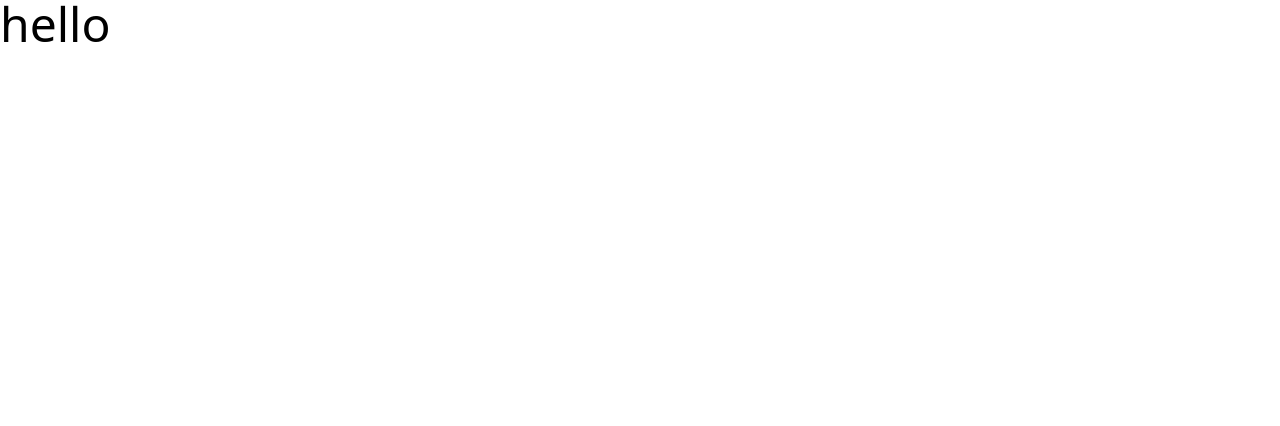
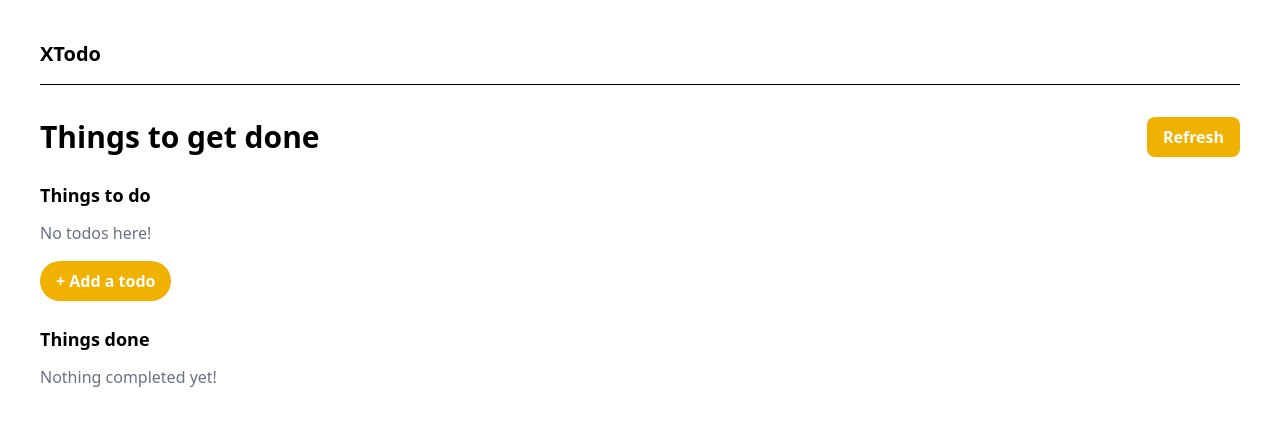
Before and after one commit to Abhishek1017-sh/Devslane_react, a React (Vite) app: page / in a window 1280 px wide. Shown: the top 426 px of the page. Built offline with nearby package versions, Linux system fonts and the light colour scheme.

Commit message:
assignment_72.1

```diff
--- a/src/App.jsx
+++ b/src/App.jsx
@@ -1,15 +1,20 @@
-import { useState } from 'react'
+import React from "react";
+import { BrowserRouter as Router, Routes, Route } from "react-router-dom";
+import { TodoProvider } from "./context/TodoContext";
+import Navbar from "./components/Navbar";
+import Home from "./pages/Home";
 
-
-function App() {
-
-
+export default function App() {
   return (
-    <>
-    <div className="text-5xl">hello</div>
-
-    </>
-  )
+    <TodoProvider>
+      <Router>
+        <div className="min-h-screen bg-white p-10">
+          <Navbar />
+          <Routes>
+            <Route path="*" element={<Home />} />
+          </Routes>
+        </div>
+      </Router>
+    </TodoProvider>
+  );
 }
-
-export default App
--- /dev/null
+++ b/src/components/AddTodoButton.jsx
@@ -0,0 +1,21 @@
+import React, { useState } from "react";
+import AddTodoForm from "./AddToDoForm";
+
+export default function AddTodoButton() {
+  const [showForm, setShowForm] = useState(false);
+
+  return (
+    <div>
+      {!showForm ? (
+        <button
+          onClick={() => setShowForm(true)}
+          className="mt-4 flex items-center bg-yellow-500 hover:bg-yellow-600 text-white px-4 py-2 rounded-full font-semibold"
+        >
+          + Add a todo
+        </button>
+      ) : (
+        <AddTodoForm onCancel={() => setShowForm(false)} />
+      )}
+    </div>
+  );
+}
--- /dev/null
+++ b/src/components/AddTodoForm.jsx
@@ -0,0 +1,42 @@
+import React, { useState } from "react";
+import { useTodos } from "../context/TodoContext";
+
+export default function AddTodoForm({ onCancel }) {
+  const { addTodo } = useTodos();
+  const [text, setText] = useState("");
+
+  const handleSave = () => {
+    if (text.trim()) {
+      addTodo(text.trim());
+      setText("");
+      onCancel();
+    }
+  };
+
+  return (
+    <div className="p-4 border rounded-lg mt-4">
+      <h4 className="font-semibold mb-2">Create a todo</h4>
+      <input
+        type="text"
+        placeholder="Write your task"
+        value={text}
+        onChange={(e) => setText(e.target.value)}
+        className="w-full border rounded px-3 py-2 mb-3"
+      />
+      <div className="space-x-3">
+        <button
+          onClick={handleSave}
+          className="bg-yellow-500 hover:bg-yellow-600 text-white px-4 py-2 rounded-lg font-semibold"
+        >
+          Save
+        </button>
+        <button
+          onClick={onCancel}
+          className="bg-gray-100 hover:bg-gray-200 text-black px-4 py-2 rounded-lg font-semibold"
+        >
+          Cancel
+        </button>
+      </div>
+    </div>
+  );
+}
--- /dev/null
+++ b/src/components/Navbar.jsx
@@ -0,0 +1,9 @@
+import React from "react";
+
+export default function Navbar() {
+  return (
+    <header className="flex justify-between items-center border-b pb-4">
+      <h1 className="text-xl font-bold">XTodo</h1>
+    </header>
+  );
+}
--- /dev/null
+++ b/src/components/TodoItem.jsx
@@ -0,0 +1,18 @@
+import React from "react";
+import { useTodos } from "../context/TodoContext";
+
+export default function TodoItem({ todo }) {
+  const { toggleTodo } = useTodos();
+
+  return (
+    <li className="flex items-center space-x-2">
+      <input
+        type="checkbox"
+        checked={todo.done}
+        onChange={() => toggleTodo(todo.id)}
+        className="h-4 w-4 accent-yellow-500"
+      />
+      <span className={todo.done ? "line-through" : ""}>{todo.text}</span>
+    </li>
+  );
+}
--- /dev/null
+++ b/src/components/TodoList.jsx
@@ -0,0 +1,15 @@
+import React from "react";
+import TodoItem from "./TodoItem";
+
+export default function TodoList({ todos, title }) {
+  return (
+    <section className="mb-6">
+      <h3 className="text-lg font-semibold mb-3">{title}</h3>
+      <ul className="space-y-2">
+        {todos.map((t) => (
+          <TodoItem key={t.id} todo={t} />
+        ))}
+      </ul>
+    </section>
+  );
+}
--- /dev/null
+++ b/src/context/TodoContext.jsx
@@ -0,0 +1,31 @@
+import React, { createContext, useContext, useState } from "react";
+
+const TodoContext = createContext();
+
+export const TodoProvider = ({ children }) => {
+  const [todos, setTodos] = useState([]);
+
+  const addTodo = (text) => {
+    if (text) {
+      setTodos([...todos, { id: Date.now(), text, done: false }]);
+    }
+  };
+
+  const toggleTodo = (id) => {
+    setTodos(
+      todos.map((t) =>
+        t.id === id ? { ...t, done: !t.done } : t
+      )
+    );
+  };
+
+  const refreshTodos = () => window.location.reload();
+
+  return (
+    <TodoContext.Provider value={{ todos, addTodo, toggleTodo, refreshTodos }}>
+      {children}
+    </TodoContext.Provider>
+  );
+};
+
+export const useTodos = () => useContext(TodoContext);
--- /dev/null
+++ b/src/pages/Home.jsx
@@ -0,0 +1,44 @@
+import React from "react";
+import { useTodos } from "../context/TodoContext";
+import TodoList from "../components/TodoList";
+import AddTodoButton from "../components/AddTodoButton";
+
+export default function Home() {
+    const { todos } = useTodos();
+    const { refreshTodos } = useTodos();
+    const pendingTodos = todos.filter((t) => !t.done);
+    const completedTodos = todos.filter((t) => t.done);
+
+    return (
+        <div className="mt-8 w-full">
+            <div className="flex flex-col sm:flex-row sm:items-center sm:justify-between mb-6">
+                <div><h2 className="text-3xl font-bold">Things to get done</h2></div>
+                <div className="mt-4 sm:mt-0"><button
+                onClick={refreshTodos}
+                className="bg-yellow-500 hover:bg-yellow-600 text-white px-4 py-2 rounded-lg font-semibold "
+                >
+                Refresh
+                </button></div>
+            </div>
+
+            <div className="mb-6">
+                <h3 className="text-lg font-semibold mb-3">Things to do</h3>
+                {pendingTodos.length > 0 ? (
+                <TodoList todos={pendingTodos} title="" />
+                ) : (
+                <p className="text-gray-500">No todos here!</p>
+                )}
+                <AddTodoButton />
+            </div>
+
+            <div>
+                <h3 className="text-lg font-semibold mb-3">Things done</h3>
+                {completedTodos.length > 0 ? (
+                <TodoList todos={completedTodos} title="" />
+                ) : (
+                <p className="text-gray-500">Nothing completed yet!</p>
+                )}
+            </div>
+        </div>
+    );
+}
```
Also changed, not shown: 1 other file (tests, documents, lock files or other folders).
